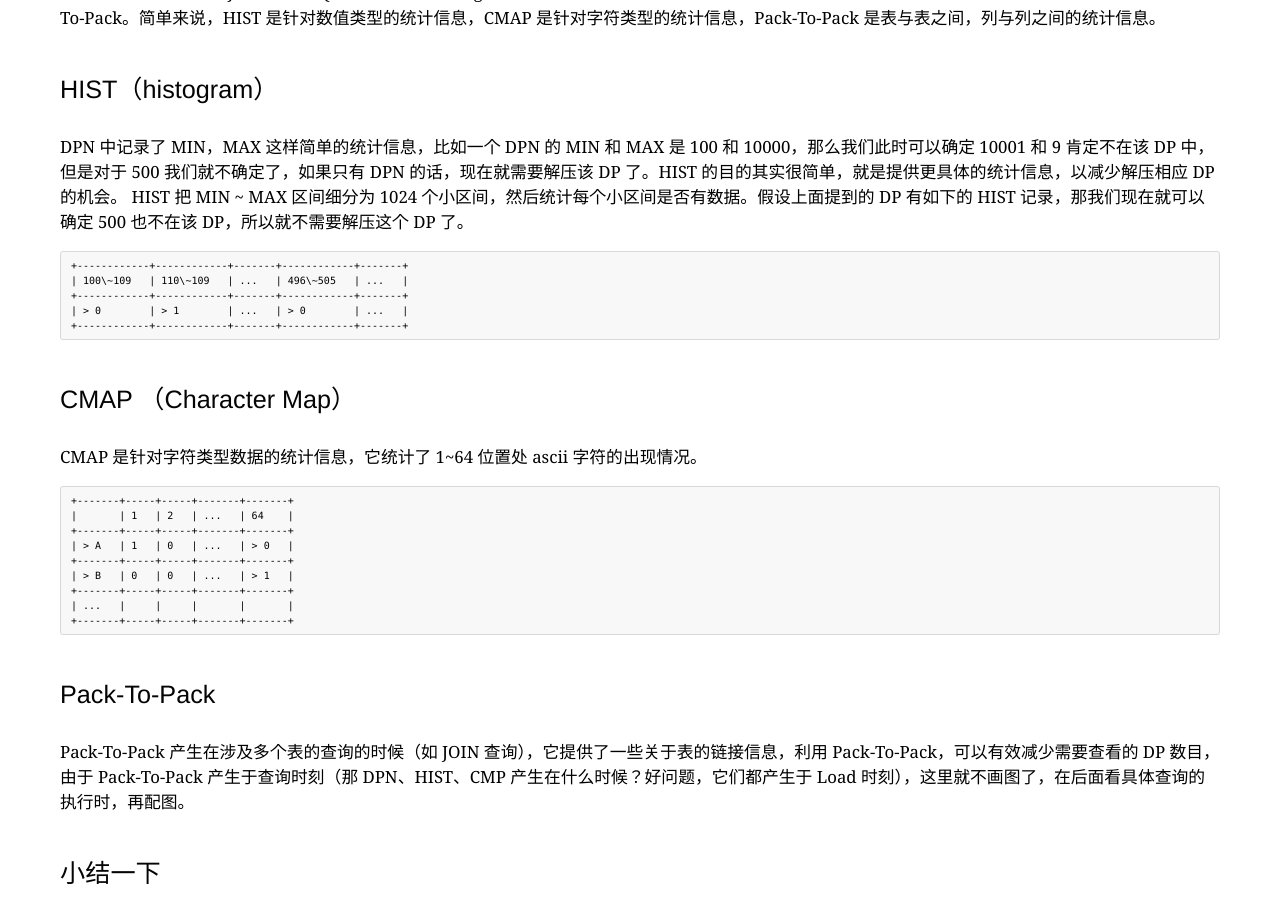
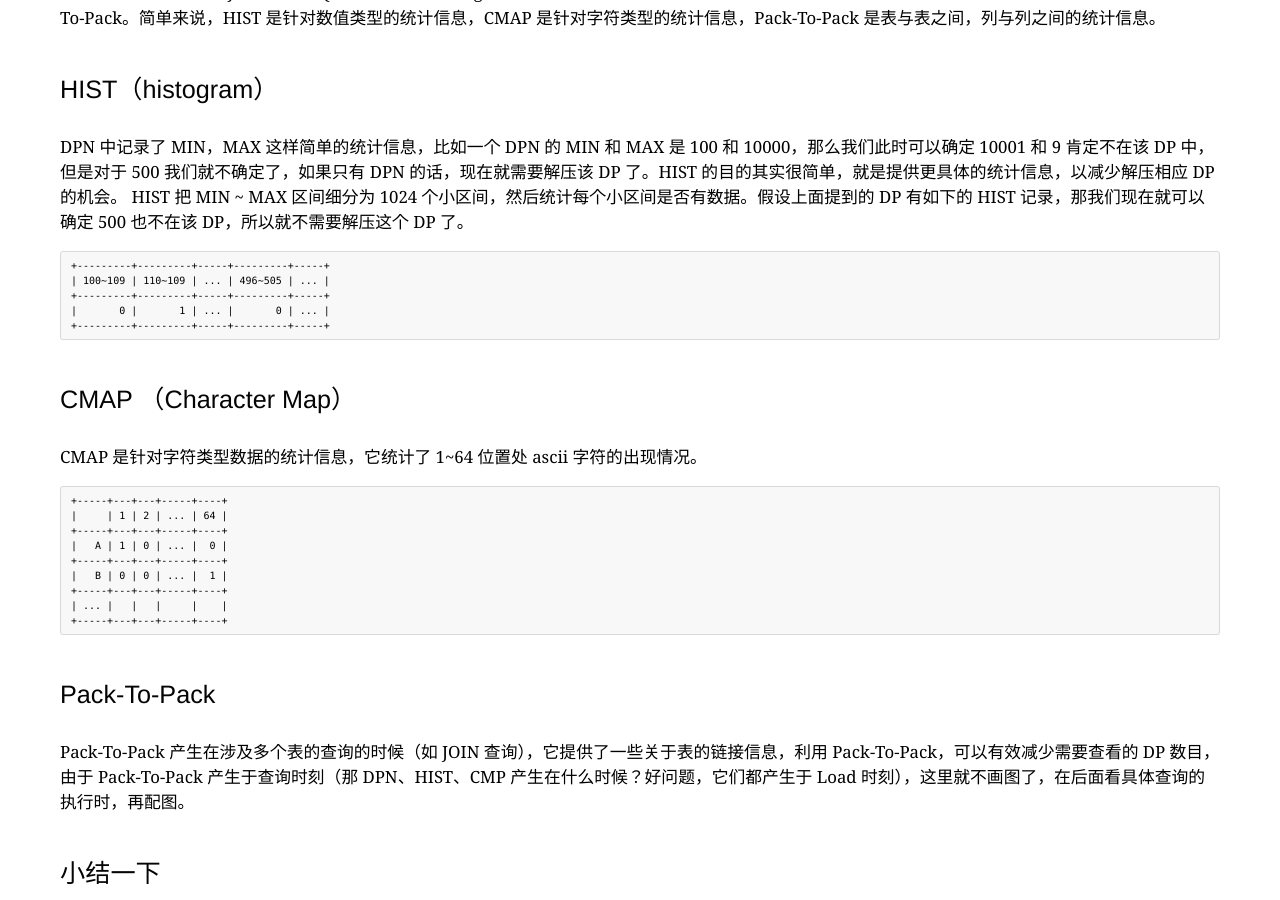
Before and after one commit to zzl0/zzl0.github.com, a Jekyll site: the page built from _posts/2014-05-28-ib-intro.md, in a window 1280 px wide and 900 px high, scrolled down 3243 px. Built offline with Jekyll 4.4.1, drawn with Linux system fonts in a browser that asks for light colours; some web fonts are replaced; Markdown is read by kramdown in place of the engine named in the settings; comment, search, counter and statistics services are not loaded; some of the changed text lies outside the part shown.

Commit message:
update format typo

```diff
--- a/_posts/2014-05-28-ib-intro.md
+++ b/_posts/2014-05-28-ib-intro.md
@@ -118,26 +118,26 @@ HIST 把 MIN \~ MAX 区间细分为 1024
 个小区间，然后统计每个小区间是否有数据。假设上面提到的 DP 有如下的 HIST
 记录，那我们现在就可以确定 500 也不在该 DP，所以就不需要解压这个 DP 了。
 
-    +------------+------------+-------+------------+-------+
-    | 100\~109   | 110\~109   | ...   | 496\~505   | ...   |
-    +------------+------------+-------+------------+-------+
-    | > 0        | > 1        | ...   | > 0        | ...   |
-    +------------+------------+-------+------------+-------+
+    +---------+---------+-----+---------+-----+
+    | 100~109 | 110~109 | ... | 496~505 | ... |
+    +---------+---------+-----+---------+-----+
+    |       0 |       1 | ... |       0 | ... |
+    +---------+---------+-----+---------+-----+
 
 ##### CMAP （Character Map）
 
 CMAP 是针对字符类型数据的统计信息，它统计了 1\~64 位置处 ascii
 字符的出现情况。
 
-    +-------+-----+-----+-------+-------+
-    |       | 1   | 2   | ...   | 64    |
-    +-------+-----+-----+-------+-------+
-    | > A   | 1   | 0   | ...   | > 0   |
-    +-------+-----+-----+-------+-------+
-    | > B   | 0   | 0   | ...   | > 1   |
-    +-------+-----+-----+-------+-------+
-    | ...   |     |     |       |       |
-    +-------+-----+-----+-------+-------+
+    +-----+---+---+-----+----+
+    |     | 1 | 2 | ... | 64 |
+    +-----+---+---+-----+----+
+    |   A | 1 | 0 | ... |  0 |
+    +-----+---+---+-----+----+
+    |   B | 0 | 0 | ... |  1 |
+    +-----+---+---+-----+----+
+    | ... |   |   |     |    |
+    +-----+---+---+-----+----+
 
 ##### Pack-To-Pack
 
@@ -234,15 +234,15 @@ DPN 如下图所示 （和表 T 的表示方式一样，我们假设没有空值
 6）。 现在假设我们已经有了如下关于 T.B 和 X.C 的 P2P
 可用（可能产出于之前的某次 JOIN 查询）。
 
-    +---------+---------+---------+---------+---------+---------+
-    |         | T.B1    | T.B2    | T.B3    | T.B4    | T.B5    |
-    +---------+---------+---------+---------+---------+---------+
-    | X.C1    | > 0     | > 1     | > 0     | > 1     | > 0     |
-    +---------+---------+---------+---------+---------+---------+
-    | X.C2    | > 1     | > 0     | > 0     | > 0     | > 1     |
-    +---------+---------+---------+---------+---------+---------+
-    | X.C3    | > 1     | > 1     | > 0     | > 1     | > 0     |
-    +---------+---------+---------+---------+---------+---------+
+    +------+------+------+------+------+------+
+    |      | T.B1 | T.B2 | T.B3 | T.B4 | T.B5 |
+    +------+------+------+------+------+------+
+    | X.C1 |    0 |    1 |    0 |    1 |    0 |
+    +------+------+------+------+------+------+
+    | X.C2 |    1 |    0 |    0 |    0 |    1 |
+    +------+------+------+------+------+------+
+    | X.C3 |    1 |    1 |    0 |    1 |    0 |
+    +------+------+------+------+------+------+
 
 其中，T.B1 指的是表 T 的 DP B1，X.C1 指的是表 X 的 DP C1，其他类似，
 从中可以看出 T.B1 和 X.C1 没有相同的值（由数值 0 表明），同时也可以看出
```
